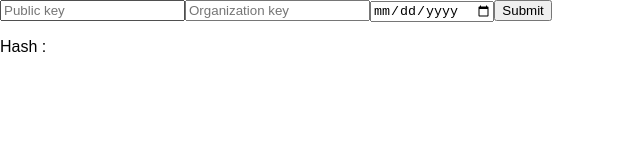
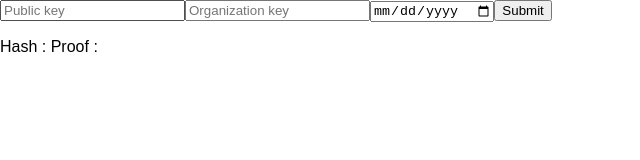
Before and after one commit to thomas-sarek/project_forward, a React (Create React App) app: page /proof in a window 1280 px wide. Shown: the top 160 px of the page, without its empty margins (0-640 px from the left). Built offline with nearby package versions, Linux system fonts and the light colour scheme.

Commit message:
keeping this

```diff
--- a/src/proof/Proof.js
+++ b/src/proof/Proof.js
@@ -4,6 +4,9 @@
 import React, { Component } from 'react';
 import './Proof.css';
 import sha256 from 'crypto-js/sha256';
+import chainpointClient from 'chainpoint-client';
+// import chainpointClient from 'chainpoint-client-js';
+
 
 class Proof extends Component {
 	state = {
@@ -11,24 +14,26 @@ class Proof extends Component {
 		org_public_key: '',
 		timestamp: '',
 		proof_id: '',
-		hash: ''
+		hash: '',
+		proof: ''
 	};
 	render() {
 		const props = this.state;
 		return (
 			<div>
 				<div className="form-wrapper">
-					<form className="step-2-form" onSubmit={this.submit}>
+					<form className="step-2-form" onSubmit={this.sendHash}>
 						<input type="text" name="client_public_key" placeholder="Public key" value={props.client_public_key}  onChange={this.handleChange} />
 						<input type="text" name="org_public_key" placeholder="Organization key" value={props.org_public_key}  onChange={this.handleChange} />
-						<input type="date" name="timestamp" value={props.timestamp}  onChange={this.handleChange} />
+						<input type="date" name="timestamp" value={props.timestamp} onChange={this.handleChange} />
 						{/*<input type="date" name="firstName" placeholder="First Name" value={Time.now()} onChange={this.handleChange} />*/}
 						<button type="submit">Submit</button>
 					</form>
 				</div>
 				<div className="info-wrapper">
 					<p className="proof-info">
-						Hash : {props.hash}
+						Hash : {this.state.hash}
+						Proof : {this.state.proof}
 					</p>
 				</div>
 			</div>
@@ -45,10 +50,43 @@ class Proof extends Component {
 	};
 
 	generateHash = () => {
-	 let hash = this.state.client_public_key + this.state.org_public_key + this.state.timestamp.toString();
-   const new_hash = sha256(hash).toString();
-	 this.setState({hash: new_hash});
+	 // let date = this.state.timestamp.toLocaleDateString();
+	 let proof = this.state.client_public_key + " " +  this.state.org_public_key + " " + this.state.timestamp.toString();
+   const new_hash = sha256(proof).toString();
+
+		this.setState({hash: new_hash,proof: proof});
+	}
+	sendHash = () => {
+		chainpointClient.submitHashes(this.state.hash);
 	}
 }
 
 export default Proof;
+
+
+// async function runIt (hash) {
+// 	// A few sample SHA-256 proofs to anchor
+// 	// let hashes = ['1d2a9e92b561440e8d27a21eed114f7018105db00262af7d7087f7dea9986b0a',
+// 	// 	'2d2a9e92b561440e8d27a21eed114f7018105db00262af7d7087f7dea9986b0a',
+// 	// 	'3d2a9e92b561440e8d27a21eed114f7018105db00262af7d7087f7dea9986b0a']
+// 	let hashes = [hash];
+//
+// 	// Submit each hash to three randomly selected Nodes
+// 	let proofHandles = await chp.submitHashes(hashes)
+// 	console.log("Submitted Proof Objects: Expand objects below to inspect.")
+// 	console.log(proofHandles)
+//
+// 	// Wait for Calendar proofs to be available
+// 	console.log("Sleeping 12 seconds to wait for proofs to generate...")
+// 	await new Promise(resolve => setTimeout(resolve, 12000))
+//
+// 	// Retrieve a Calendar proof for each hash that was submitted
+// 	let proofs = await chp.getProofs(proofHandles)
+// 	console.log("Proof Objects: Expand objects below to inspect.")
+// 	console.log(proofs)
+//
+// 	// Verify every anchor in every Calendar proof
+// 	let verifiedProofs = await chp.verifyProofs(proofs)
+// 	console.log("Verified Proof Objects: Expand objects below to inspect.")
+// 	console.log(verifiedProofs)
+// }
```
